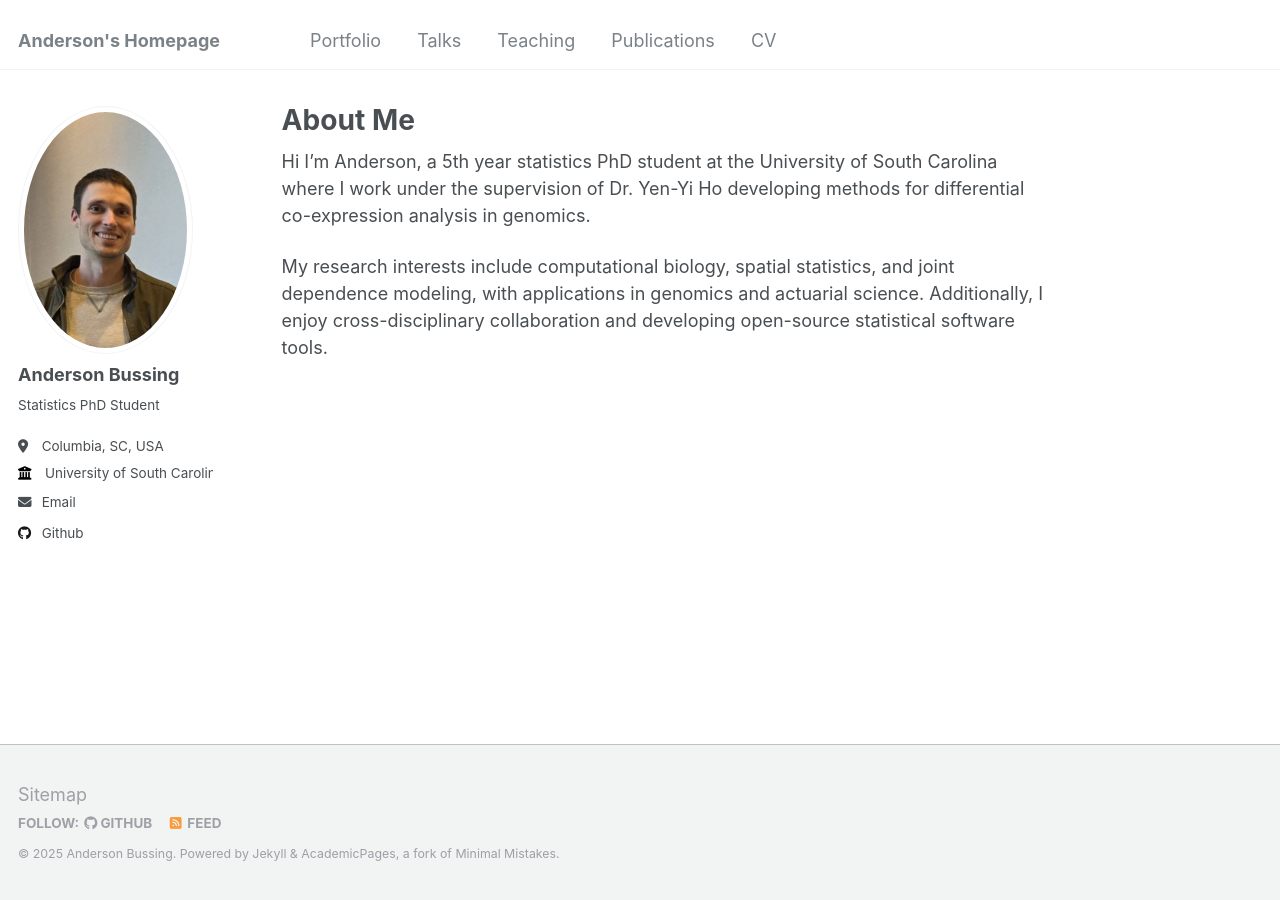
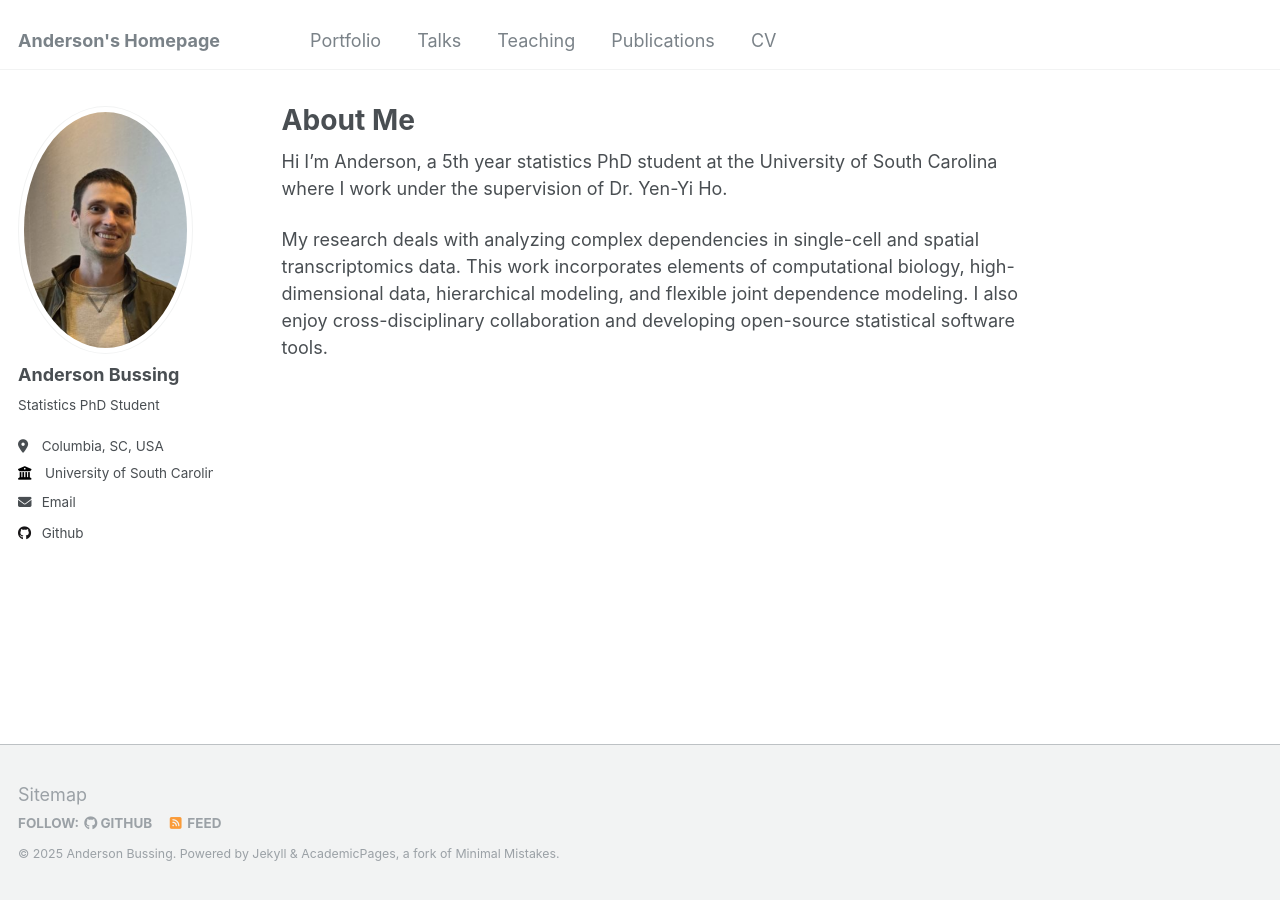
Before and after one commit to abussing/abussing.github.io, a Jekyll site: the page built from _pages/about.md, in a window 1280 px wide. Built offline with Jekyll 4.4.1, drawn with Linux system fonts in a browser that asks for light colours.

Commit message:
Update about.md

```diff
--- a/_pages/about.md
+++ b/_pages/about.md
@@ -7,6 +7,6 @@ redirect_from:
   - /about.html
 ---
 
-Hi I'm Anderson, a 5th year statistics PhD student at the University of South Carolina where I work under the supervision of Dr. Yen-Yi Ho developing methods for differential co-expression analysis in genomics.
+Hi I'm Anderson, a 5th year statistics PhD student at the University of South Carolina where I work under the supervision of Dr. Yen-Yi Ho.
 
-My research interests include computational biology, spatial statistics, and joint dependence modeling, with applications in genomics and actuarial science. Additionally, I enjoy cross-disciplinary collaboration and developing open-source statistical software tools.
+My research deals with analyzing complex dependencies in single-cell and spatial transcriptomics data. This work incorporates elements of computational biology, high-dimensional data, hierarchical modeling, and flexible joint dependence modeling. I also enjoy cross-disciplinary collaboration and developing open-source statistical software tools.
```
